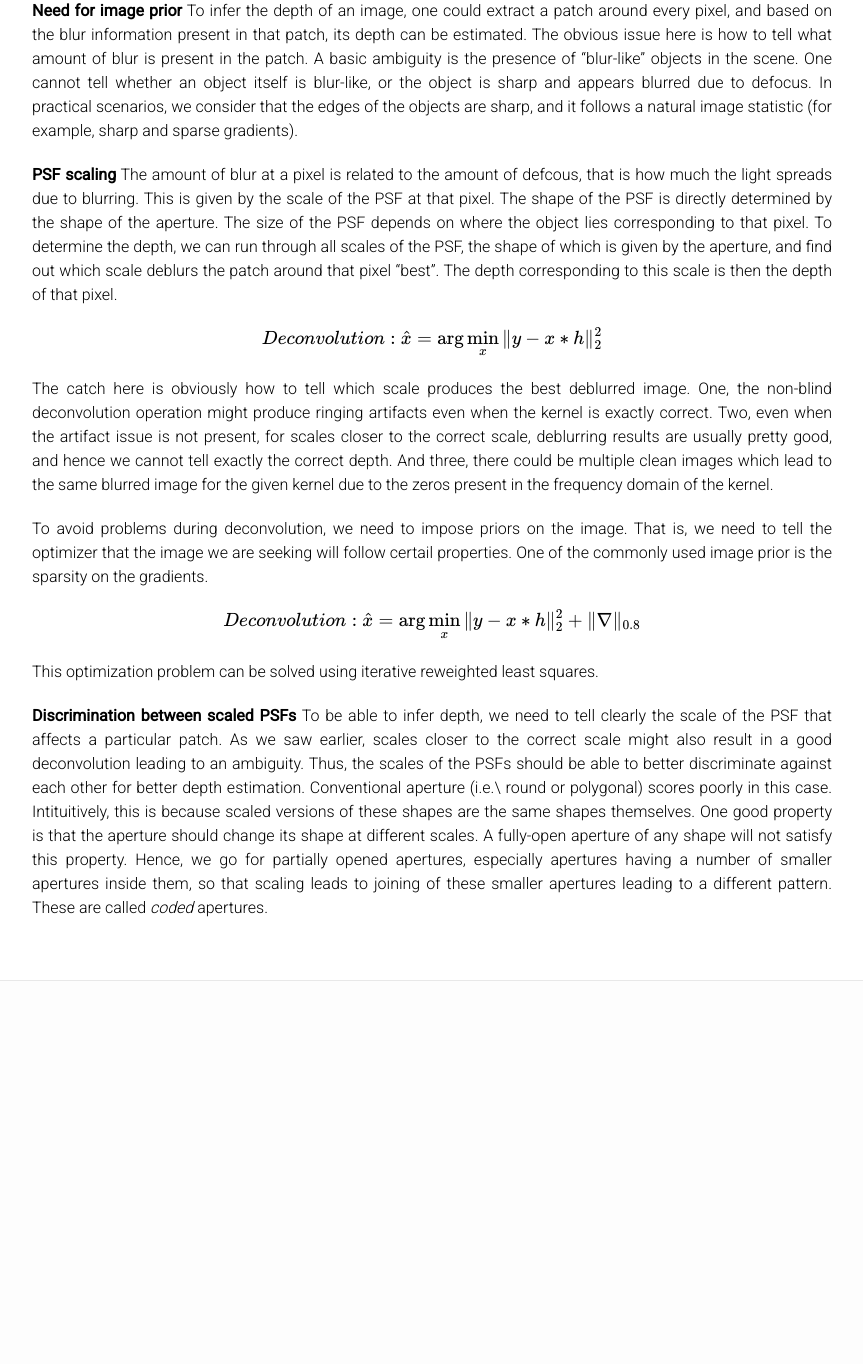
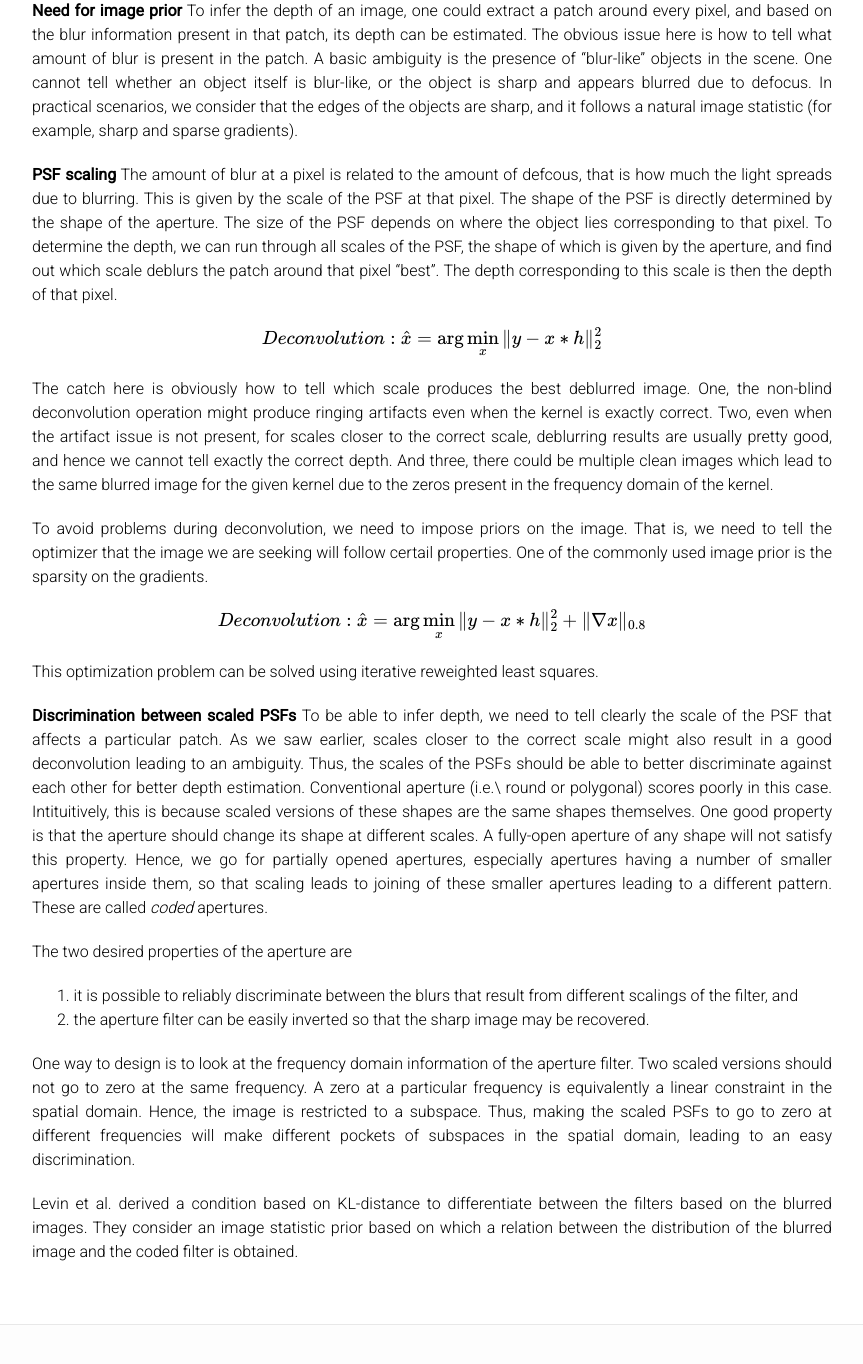
Before and after one commit to apvijay/ee5176, a Jekyll site: the page built from coded-aperture.md, in a window 1280 px wide and 1400 px high, scrolled down 272 px. Shown: the top 1364 px of the window, without its empty margins (208-1071 px from the left). Built offline with Jekyll 4.4.1, drawn with Linux system fonts in a browser that asks for light colours; Markdown is read by kramdown in place of the engine named in the settings; formulas are drawn with MathJax 3; before the commit the page ends 1328 px from its top, so only the background shows below that.

Commit message:
coded aperture

```diff
--- a/coded-aperture.md
+++ b/coded-aperture.md
@@ -53,7 +53,7 @@ image prior is the sparsity on the gradients.
 
 \\begin{align}
 Deconvolution:  \hat{x} = \arg \min\_x \\|y - x \ast h \\|\_2^2 +
-\\| \nabla \\|\_{0.8}
+\\| \nabla x \\|\_{0.8}
 \\end{align}
 
 This optimization problem can be solved using iterative reweighted
@@ -74,3 +74,22 @@ partially opened apertures, especially apertures having a number of
 smaller apertures inside them, so that scaling leads to joining of
 these smaller apertures leading to a different pattern. These are
 called *coded* apertures.
+
+The two desired properties of the aperture are
+1. it is possible to reliably discriminate between the blurs that
+result from different scalings of the filter, and
+2. the aperture filter can be easily inverted so that the sharp image
+may be recovered.
+
+One way to design is to look at the frequency domain information of
+the aperture filter. Two scaled versions should not go to zero at the
+same frequency. A zero at a particular frequency is equivalently a
+linear constraint in the spatial domain. Hence, the image is
+restricted to a subspace. Thus, making the scaled PSFs to go to zero
+at different frequencies will make different pockets of subspaces in
+the spatial domain, leading to an easy discrimination.
+
+Levin et al. derived a condition based on KL-distance to differentiate
+between the filters based on the blurred images. They consider an
+image statistic prior based on which a relation between the
+distribution of the blurred image and the coded filter is obtained.
```
